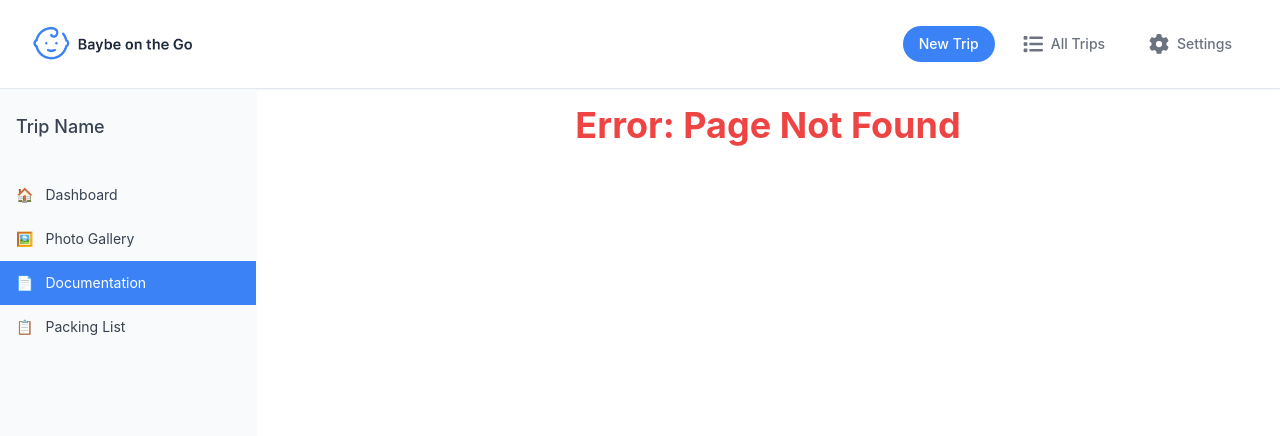
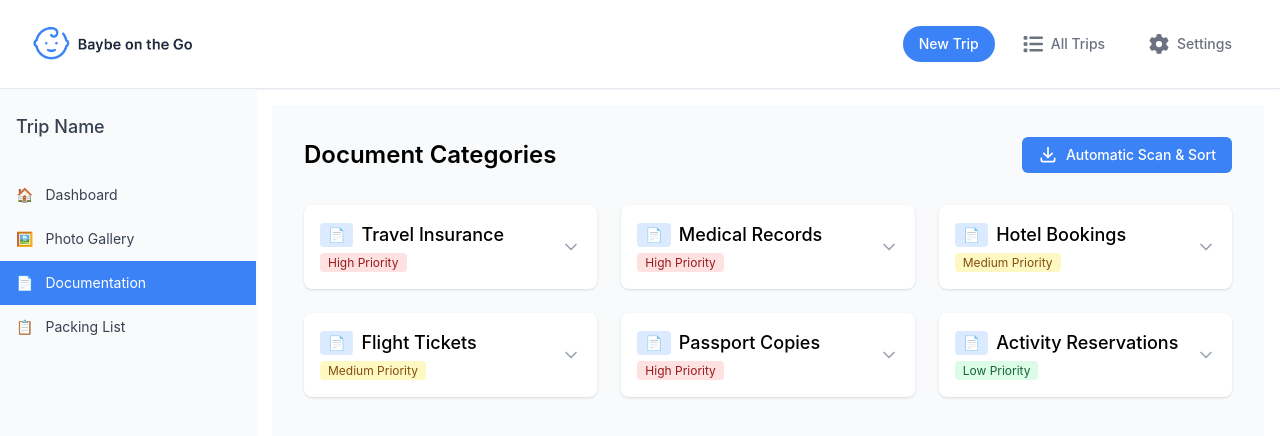
Before and after one commit to Sssamanthaaa/Baybe-on-the-go-Website, a React (Create React App) app in the folder baybe-on-the-go/: page /documentation in a window 1280 px wide. Before the commit this address had no page. Shown: the top 436 px of the page. Built offline with nearby package versions, Linux system fonts and the light colour scheme.

Commit message:
made basic figma copy no function

```diff
--- a/baybe-on-the-go/src/App.js
+++ b/baybe-on-the-go/src/App.js
@@ -2,6 +2,7 @@ import './App.css';
 import { BrowserRouter, Routes, Route } from 'react-router-dom';
 import Home from './pages/Home';
 import PackingList from './pages/PackingList';
+import DocUpload from './pages/DocUpload';
 import Header from './components/Header';
 import Sidebar from './components/Sidebar';
 
@@ -22,6 +23,7 @@ function App() {
             <Routes>
               <Route path="/" element={<Home />} />
               <Route path="/packing-list" element={<PackingList />} />
+              <Route path="/documentation" element={<DocUpload/>} />
               <Route path="*" element={<NotFound />} />
             </Routes>
           </main>
--- /dev/null
+++ b/baybe-on-the-go/src/pages/DocUpload.js
@@ -0,0 +1,50 @@
+import React from 'react';
+import { ChevronDown } from 'lucide-react';
+
+const categories = [
+  { title: 'Travel Insurance', priority: 'High' },
+  { title: 'Medical Records', priority: 'High' },
+  { title: 'Hotel Bookings', priority: 'Medium' },
+  { title: 'Flight Tickets', priority: 'Medium' },
+  { title: 'Passport Copies', priority: 'High' },
+  { title: 'Activity Reservations', priority: 'Low' },
+];
+
+const priorityColors = {
+  High: 'bg-red-100 text-red-800',
+  Medium: 'bg-yellow-100 text-yellow-800',
+  Low: 'bg-green-100 text-green-800',
+};
+
+export default function DocUpload() {
+  return (
+    <div className="flex h-full">
+      <main className="flex-1 bg-gray-50 p-8">
+        <div className="flex justify-between items-center mb-8">
+          <h1 className="text-2xl font-semibold">Document Categories</h1>
+          <button className="flex items-center gap-2 bg-blue-500 hover:bg-blue-600 text-white px-4 py-2 rounded-md text-sm font-medium">
+            <svg xmlns="http://www.w3.org/2000/svg" className="w-5 h-5" fill="none" viewBox="0 0 24 24" stroke="currentColor"> //upload icon
+              <path strokeLinecap="round" strokeLinejoin="round" strokeWidth={2} d="M4 16v2a2 2 0 002 2h12a2 2 0 002-2v-2M7 10l5 5 5-5M12 15V3" />
+            </svg>
+            Automatic Scan & Sort
+          </button>
+        </div>
+
+        <div className="grid grid-cols-1 sm:grid-cols-2 lg:grid-cols-3 gap-6">
+          {categories.map((cat) => (
+            <div key={cat.title} className="p-4 bg-white rounded-lg shadow flex justify-between items-center">
+              <div className="space-y-1">
+                <h2 className="text-lg font-medium flex items-center gap-2">
+                  <span className="inline-block bg-blue-100 text-blue-800 px-2 py-0.5 rounded text-sm">📄</span>
+                  {cat.title}
+                </h2>
+                <span className={`text-xs px-2 py-0.5 rounded ${priorityColors[cat.priority]}`}>{cat.priority} Priority</span>
+              </div>
+              <ChevronDown className="w-5 h-5 text-gray-400" />
+            </div>
+          ))}
+        </div>
+      </main>
+    </div>
+  );
+}
```
